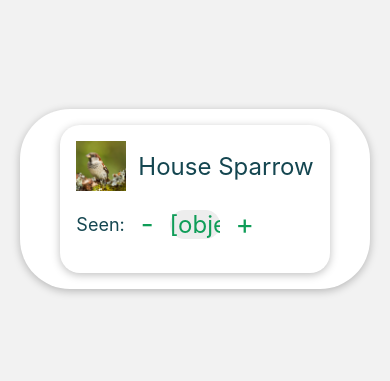
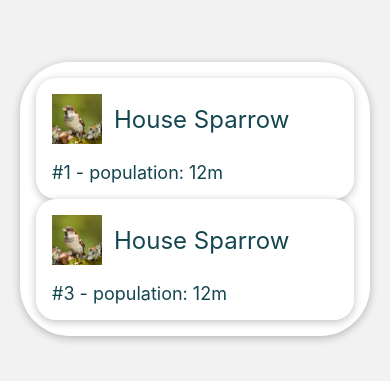
Before and after one commit to Platymek/HumanComputerInteraction-HiFi-Prototype, a React Native app: screen / in a window 390 px wide. Shown: the part 223-604 px from the top of the page. Built offline with nearby package versions, Linux system fonts and the light colour scheme.

Commit message:
Finished IndividualResult component

```diff
--- a/App.js
+++ b/App.js
@@ -13,6 +13,7 @@ import Dashboard from './pages/Dashboard';
 import Container from './pages/templates/components/Container';
 import IndividualLog from './pages/templates/components/IndividualLog';
 import BirdContainer from './pages/templates/components/BirdContainer';
+import IndividualResult from './pages/templates/components/IndividualResult';
 
 function TestHarness({
 
@@ -38,19 +39,22 @@ function TestHarness({
 
                 style={{
 
-                    maxHeight:200,
                     maxWidth:350,
                 }}
             >
 
-                <IndividualLog
+                <IndividualResult
 
                     colors={colors}
+                    bird={birds[0]}
+                    place={1}
+                />
 
-                    birds={birds}
-                    birdIndex={0}
-                    log={log}
-                    setLog={setLog}
+                <IndividualResult
+
+                    colors={colors}
+                    bird={birds[0]}
+                    place={3}
                 />
 
             </Container>
--- a/pages/templates/components/IndividualLog.js
+++ b/pages/templates/components/IndividualLog.js
@@ -12,8 +12,6 @@ export default function IndividualLog(props) {
     );
 
     return (
-
-        <View>
 
         <BirdContainer
 
@@ -136,7 +134,5 @@ export default function IndividualLog(props) {
             />
 
         </BirdContainer>
-
-        </View>
     )
 }
--- /dev/null
+++ b/pages/templates/components/IndividualResult.js
@@ -0,0 +1,28 @@
+import { Text, View, TextInput  } from 'react-native';
+import { useState } from "react";
+import BirdContainer from './BirdContainer'
+import BigButton from "./BigButton";
+import Container from "./Container";
+
+export default function IndividualResult(props) {
+
+    return (
+
+        <BirdContainer
+
+            colors={props.colors}
+            bird={props.bird}
+        >
+            <Text style={{
+
+                fontSize: 18,
+                marginTop: 18,
+                color: props.colors[2]
+            }}>
+                #{props.place} - population: {props.bird.population}m
+
+            </Text>
+
+        </BirdContainer>
+    )
+}
```
Lines whose indentation alone changed are shown as unchanged.
